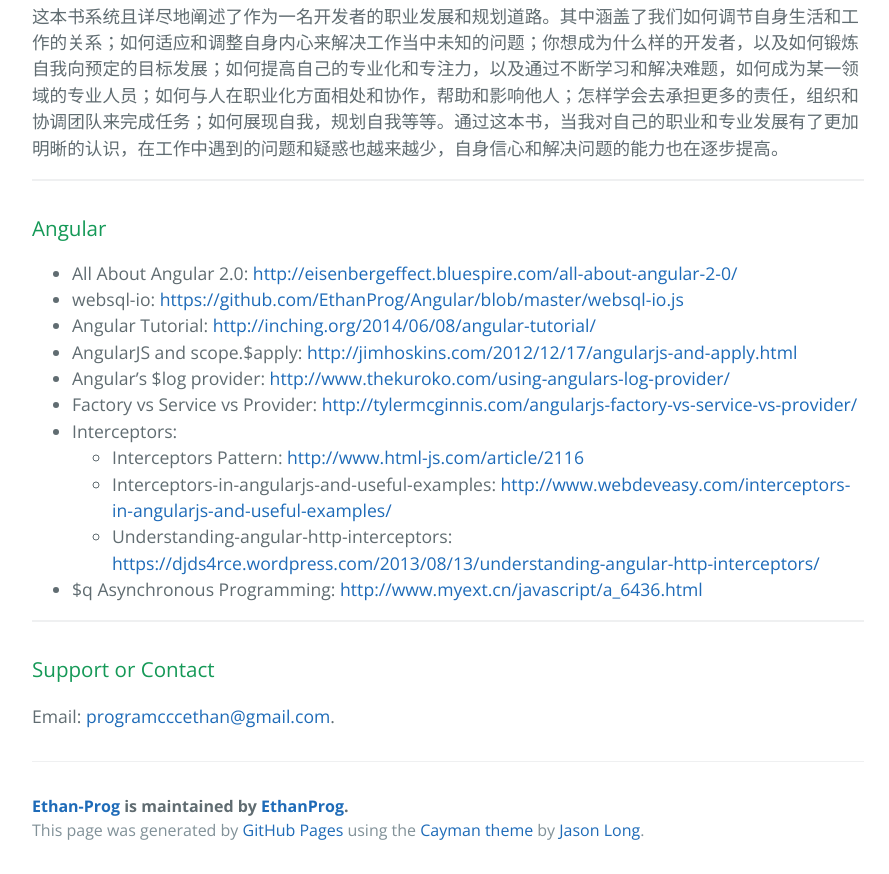
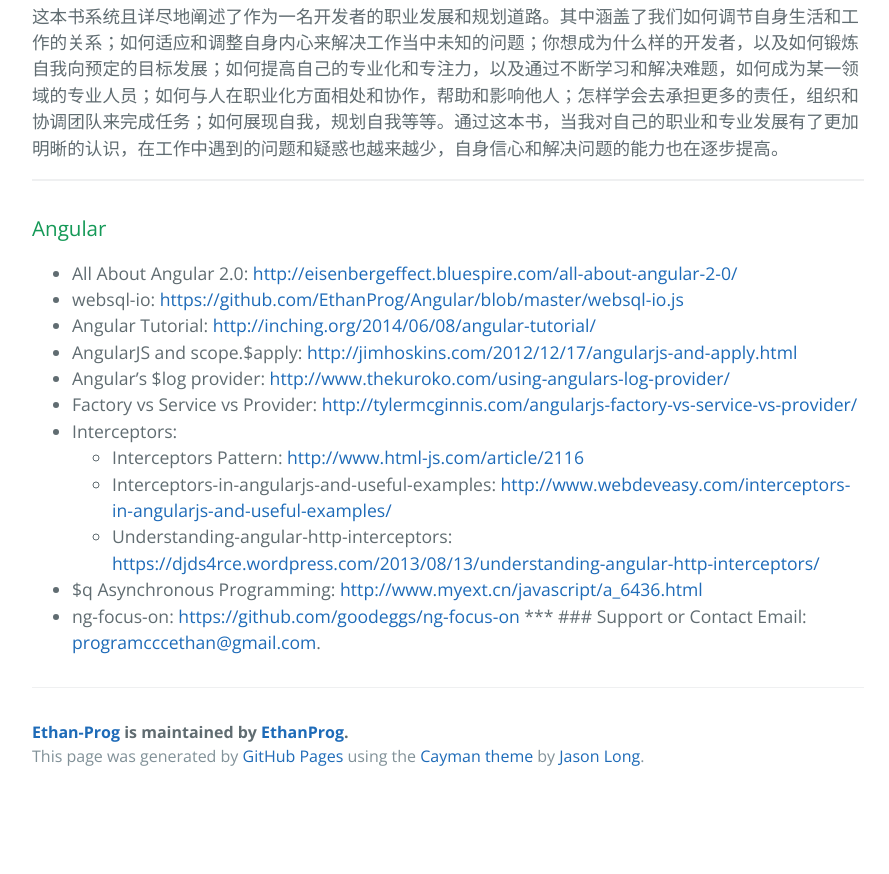
Before and after one commit to EthanProg/ethan-prog, a plain HTML site: page index.html in a window 1280 px wide. Shown: the part 532-1406 px from the top of the page, without its empty margins (192-1081 px from the left). After the commit the page ends 1332 px from the top, so only its background shows below. Drawn offline with nearby package versions, Linux system fonts and the light colour scheme.

```diff
--- a/index.html
+++ b/index.html
@@ -58,14 +58,11 @@
 </li>
 <li>$q Asynchronous Programming: <a href="http://www.myext.cn/javascript/a_6436.html" title="$q进行异步编程">http://www.myext.cn/javascript/a_6436.html</a>
 </li>
+<li>ng-focus-on: <a href="https://github.com/goodeggs/ng-focus-on" title="ng-focus-on">https://github.com/goodeggs/ng-focus-on</a>
+***
+### Support or Contact
+Email: <a href="programcccethan@gmail.com" title="contact">programcccethan@gmail.com</a>.</li>
 </ul>
-
-<hr>
-
-<h3>
-<a id="support-or-contact" class="anchor" href="#support-or-contact" aria-hidden="true"><span class="octicon octicon-link"></span></a>Support or Contact</h3>
-
-<p>Email: <a href="programcccethan@gmail.com" title="contact">programcccethan@gmail.com</a>.</p>
 
       <footer class="site-footer">
         <span class="site-footer-owner"><a href="https://github.com/EthanProg/ethan-prog">Ethan-Prog</a> is maintained by <a href="https://github.com/EthanProg">EthanProg</a>.</span>
```
Also changed, not shown: params.json (+1 -1 lines).
